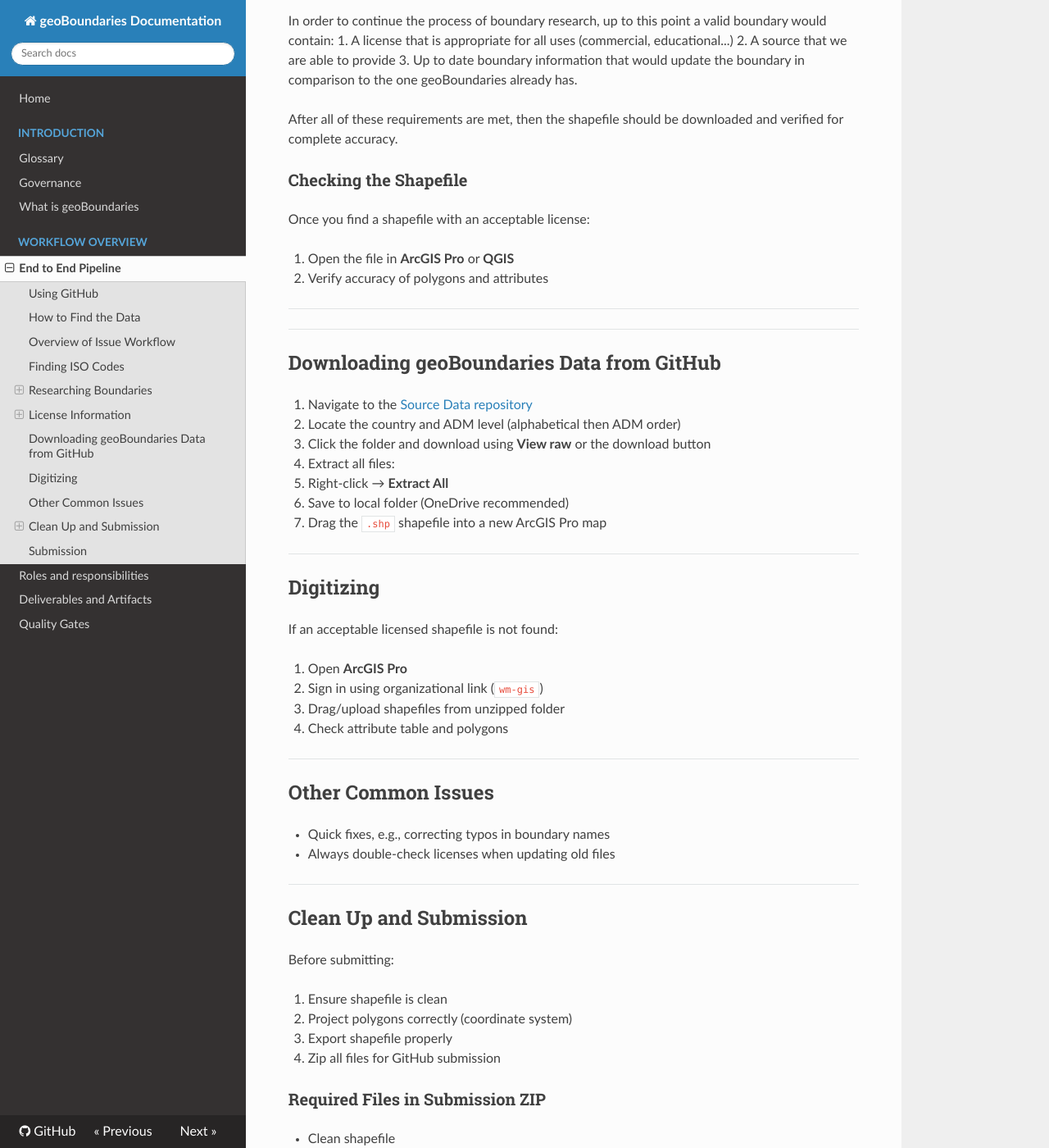
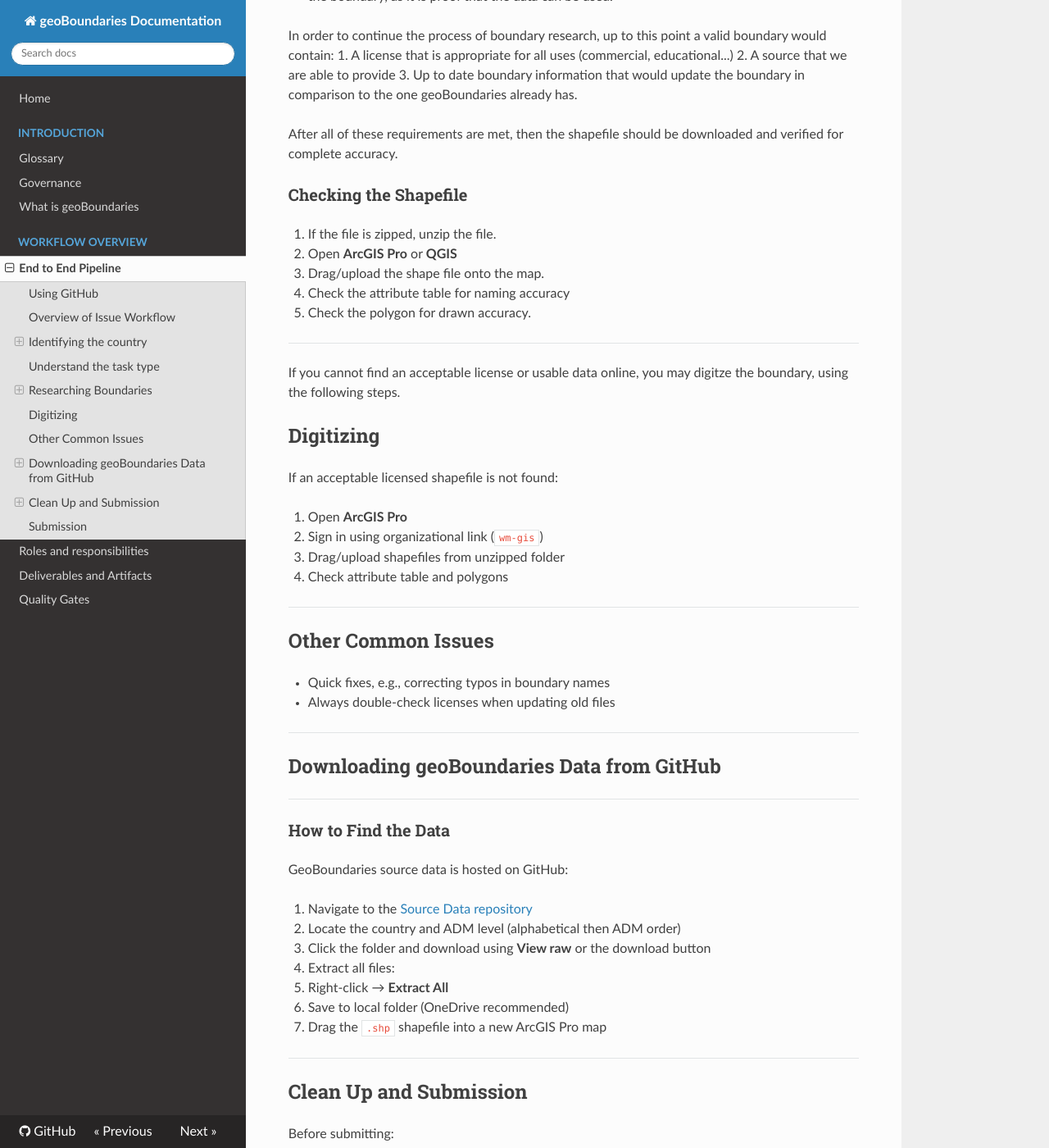
Before and after one commit to wmgeolab/gbDocs, an MkDocs documentation site: the page built from docs/docs/10-workflow-overview/end-to-end-pipeline.md, in a window 1280 px wide and 1400 px high, scrolled down 1848 px. Shown: the whole window at 82% size. Built offline with MkDocs 1.6.1, drawn with Linux system fonts in a browser that asks for light colours; nearby versions of some CDN libraries; some of the changed text lies outside the part shown.

Commit message:
Update end-to-end-pipeline.md

```diff
--- a/docs/docs/10-workflow-overview/end-to-end-pipeline.md
+++ b/docs/docs/10-workflow-overview/end-to-end-pipeline.md
@@ -4,27 +4,20 @@
 
 Tasks are assigned via GitHub and are called **“[issues](https://github.com/wmgeolab/geoBoundaries/issues)”**.
 
----
-
-## How to Find the Data
-
-GeoBoundaries source data is hosted on GitHub:
-
-[Source Data Repository](https://github.com/wmgeolab/geoBoundaries/tree/main/sourceData/gbOpen)
-
----
 
 ## Overview of Issue Workflow
 
-1. Identify the country and administrative division (ADM level) using **[ISO codes](#finding-iso-codes)**.
-2. Understand the task type on GitHub and follow the corresponding detailed guide:
+1. Identify the country and administrative division (ADM level) using **[ISO codes](#identifying-the-country)**.
+2. Understand the task type on GitHub.
+3. Follow the corresponding detailed guide:
    - **[Research a shapefile](#researching-boundaries)** <!-- TODO: Add link to research guide -->
    - **[Digitize a shapefile](#)** <!-- TODO: Add link to digitize guide -->
    - **[Other issues](#)** <!-- TODO: Add link -->
-3. Compiling the completed files into a zip file and submitting
+4. Compile the completed files into a zip file and submitting
 ---
 
-## Finding ISO Codes
+## Identifying the country
+### Finding ISO Codes
 
 An ISO Code is a standardized, unique, short identifier for countries that is established by the International Organization for Standardization.
 
@@ -33,6 +26,12 @@
 Example: `VNM_ADM2` → `VNM` = Vietnam, `ADM2` = administrative division level 2.
 
 Here is the official [ISO website](https://www.iso.org/obp/ui/#search) that allows you to search up a country and its corresponding ISO code.
+
+## Understand the task type
+There are usually three possible scenarios that contributors can be tasked with.
+1. [Researching a new source of data with an accurate license.](#researching-boundaries)
+2. [Digitizing a boundary in ArcGIS Pro or QGIS.](#digitizing)
+3. [Quick fix issues such as typos or polygon fixes.](#other-common-issues)
 
 ## Researching Boundaries
 
@@ -55,7 +54,7 @@
 
 > Avoid any license that contains “sharealike.”
 
-## License Information
+### License Information
 
 - [List of licenses we **can** and **cannot** use](https://github.com/wmgeolab/gbDocs/blob/main/docs/Licenses%20for%20gB%20Open.md)
 
@@ -67,6 +66,7 @@
 - Use the [permission tracking template provided](https://github.com/wmgeolab/gbDocs/blob/main/docs/templates/Boundary%20Request.md)
 - If the owner responds and affirms the data's usage, save the correspondence in the zip file for the boundary, as it is proof that the data can be used.
 
+
 In order to continue the process of boundary research, up to this point a valid boundary would contain:
  1. A license that is appropriate for all uses (commercial, educational...)
  2. A source that we are able to provide
@@ -76,32 +76,15 @@
 
 ### Checking the Shapefile
 
-Once you find a shapefile with an acceptable license:
-
-1. Open the file in **ArcGIS Pro** or **QGIS**
-2. Verify accuracy of polygons and attributes
-
-<!-- TODO: Add screenshot of ArcGIS Pro verification -->
+1. If the file is zipped, unzip the file.
+2. Open **ArcGIS Pro** or **QGIS**
+3. Drag/upload the shape file onto the map.
+4. Check the attribute table for naming accuracy
+5. Check the polygon for drawn accuracy.
 
 ---
+If you cannot find an acceptable license or usable data online, you may digitze the boundary, using the following steps.
 
-
-
----
-
-## Downloading geoBoundaries Data from GitHub
-
-1. Navigate to the [Source Data repository](https://github.com/wmgeolab/geoBoundaries/tree/main/sourceData/gbOpen)
-2. Locate the country and ADM level (alphabetical then ADM order)
-3. Click the folder and download using **View raw** or the download button
-4. Extract all files:
-   - Right-click → **Extract All**
-   - Save to local folder (OneDrive recommended)
-5. Drag the `.shp` shapefile into a new ArcGIS Pro map
-
-<!-- TODO: Add screenshots for ZIP extraction and ArcGIS drag -->
-
----
 
 ## Digitizing
 
@@ -120,6 +103,27 @@
 
 - Quick fixes, e.g., correcting typos in boundary names
 - Always double-check licenses when updating old files
+
+---
+
+
+## Downloading geoBoundaries Data from GitHub
+
+---
+
+### How to Find the Data
+
+GeoBoundaries source data is hosted on GitHub:
+
+1. Navigate to the [Source Data repository](https://github.com/wmgeolab/geoBoundaries/tree/main/sourceData/gbOpen)
+2. Locate the country and ADM level (alphabetical then ADM order)
+3. Click the folder and download using **View raw** or the download button
+4. Extract all files:
+   - Right-click → **Extract All**
+   - Save to local folder (OneDrive recommended)
+5. Drag the `.shp` shapefile into a new ArcGIS Pro map
+
+<!-- TODO: Add screenshots for ZIP extraction and ArcGIS drag -->
 
 ---
 
```
